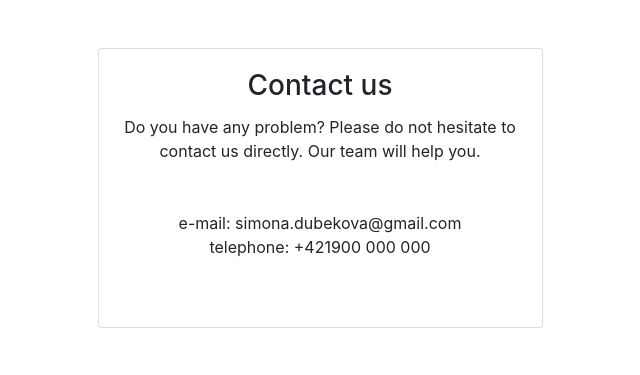
After one commit to TIS2020-FMFI/time-slot, a PHP site: page /contact.php in a window 1280 px wide. The commit adds this page. Shown: the top 375 px of the page, without its empty margins (320-960 px from the left). Run offline with PHP 8.4, Linux system fonts and the light colour scheme; a user stored in the database is signed in.

Commit message:
Pridávam stránku kontakt #35

```diff
--- /dev/null
+++ b/src/contact.php
@@ -0,0 +1,54 @@
+<?php
+session_start();
+if (isset($_SESSION['id'])) {
+    ?>
+    <!doctype html>
+    <html lang="en">
+    <head>
+        <!-- Required meta tags -->
+        <meta charset="utf-8">
+        <meta name="viewport" content="width=device-width, initial-scale=1, shrink-to-fit=no">
+
+        <!-- Bootstrap CSS -->
+        <link rel="stylesheet" href="https://stackpath.bootstrapcdn.com/bootstrap/4.3.1/css/bootstrap.min.css">
+        <!-- Modified Bootstrap CSS -->
+        <link rel="stylesheet" href="css/login.css">
+        <!-- Optional JavaScript -->
+        <!-- jQuery first, then Popper.js, then Bootstrap JS -->
+        <script src="https://ajax.googleapis.com/ajax/libs/jquery/3.5.1/jquery.min.js"></script>
+        <!-- <script src="https://code.jquery.com/jquery-3.3.1.slim.min.js" ></script> -->
+        <!-- <script src="https://cdnjs.cloudflare.com/ajax/libs/popper.js/1.14.7/umd/popper.min.js" ></script> -->
+        <script src="https://stackpath.bootstrapcdn.com/bootstrap/4.3.1/js/bootstrap.min.js"></script><!-- Our JavaScript -->
+        <script type="text/javascript" src="javascript/change_password.js"></script>
+        <title>Contact</title>
+    </head>
+    <body>
+    <div class="container">
+        <div class="row">
+            <div class="col-sm-9 col-md-7 col-lg-5 mx-auto">
+                <div class="card card-signin my-5">
+                    <div class="card-body">
+                        <h3 class="card-title text-center">Contact us</h3>
+                            <div class="form-label-group" style="margin-bottom: 20px">
+                                <p class="text-center w-responsive mx-auto mb-5">Do you have any problem? Please do not
+                                    hesitate to contact us directly. Our team will help you.</p>
+                            </div>
+
+                            <div class="form-label-group"style="margin-bottom: 20px">
+                                <p class="text-center w-responsive mx-auto mb-5">e-mail: simona.dubekova@gmail.com
+                                <br> telephone: +421900 000 000</p>
+                            </div>
+                    </div>
+                </div>
+            </div>
+        </div>
+    </div>
+    </body>
+
+    </html>
+    <?php
+}
+else{
+    echo "<h1>Your are not valid user, you must first try to log <a class='nav-item nav-link'  href='index.php'> in</a></h1>";
+}
+?>
```
Also changed, not shown: src/calendar.php (+8 -8 lines).
